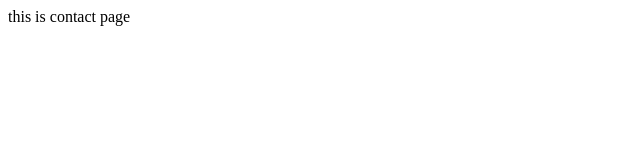
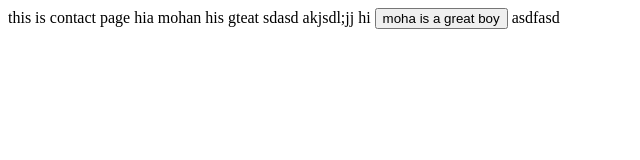
Before and after one commit to devsuraj45689/firstgit, a plain HTML site: page contact.html in a window 1280 px wide. Shown: the whole page, without its empty margins (0-640 px from the left). Drawn offline with Linux system fonts and the light colour scheme.

Commit message:
all files edited

```diff
--- a/contact.html
+++ b/contact.html
@@ -7,6 +7,8 @@
     <title>Document</title>
 </head>
 <body>
-      this is contact page
+      this is contact page hia mohan his gteat  sdasd akjsdl;jj hi
+
+      <button>moha is a great boy</button> asdfasd
 </body>
 </html>
```
Also changed, not shown: about.html (+1 -1 lines), services.html (+1 -1 lines).
